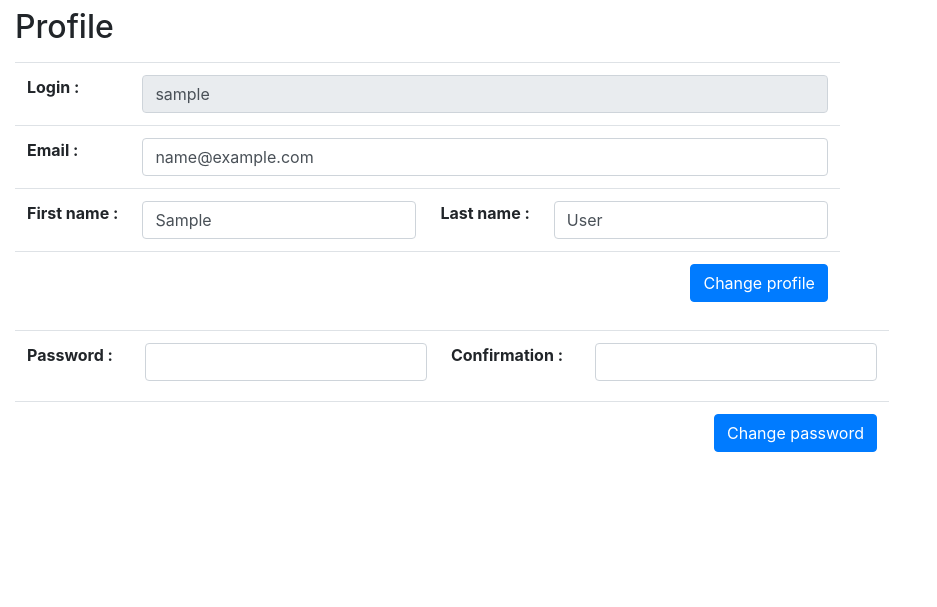
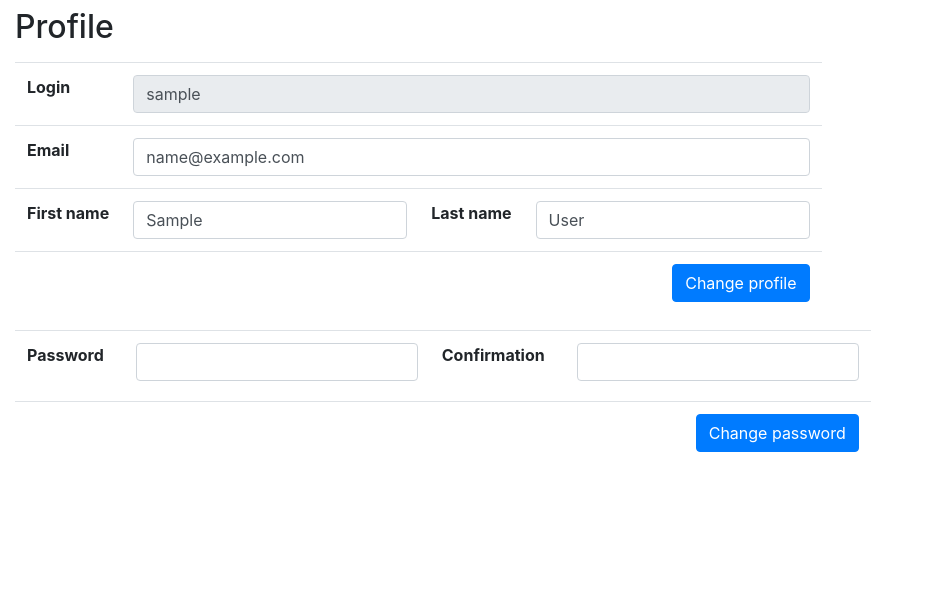
Before and after one commit to rlichiere/rallyman, a Django app: page /user/profile in a window 1280 px wide. Shown: the part 56-663 px from the top of the page, without its empty margins (0-937 px from the left). Run offline with Django 3.2, Linux system fonts and the light colour scheme; the visitor is signed in with stand-in values (Sample User, id 1); data that the repository does not hold is empty; some libraries are stand-ins or nearby versions.

Commit message:
* cleanup

```diff
--- a/user/templates/user/profile.html
+++ b/user/templates/user/profile.html
@@ -6,12 +6,11 @@
 
 {% block page-body %}
 
-
 <form method="post" action="{% url 'user-profile' %}">
 <table class="table table-responsive">
     <tr>
         <th>
-            <label for="user_login">Login&nbsp;:</label>
+            <label for="user_login">Login</label>
         </th>
         <td colspan="3">
             <input type="text" value="{{ user.username }}" id="user_login" class="form-control" readonly>
@@ -19,7 +18,7 @@
     </tr>
     <tr>
         <th>
-            <label for="{{ form_fields.email.id_for_label }}">Email&nbsp;:</label>
+            <label for="{{ form_fields.email.id_for_label }}">Email</label>
         </th>
         <td colspan="3">
             {% render_field form_fields.email class+='form-control' %}
@@ -27,13 +26,13 @@
     </tr>
     <tr>
         <th>
-            <label for="{{ form_fields.first_name.id_for_label }}">First name&nbsp;:</label>
+            <label for="{{ form_fields.first_name.id_for_label }}">First name</label>
         </th>
         <td>
             {% render_field form_fields.first_name class+='form-control' %}
         </td>
         <th>
-            <label for="{{ form_fields.last_name.id_for_label }}">Last name&nbsp;:</label>
+            <label for="{{ form_fields.last_name.id_for_label }}">Last name</label>
         </th>
         <td>
             {% render_field form_fields.last_name class+='form-control' %}
@@ -54,13 +53,13 @@
 <table class="table table-responsive">
     <tr>
         <th>
-            <label for="{{ form_password.password.id_for_label }}" class="mr-sm-2">Password&nbsp;:</label>
+            <label for="{{ form_password.password.id_for_label }}" class="mr-sm-2">Password</label>
         </th>
         <td>
             {% render_field form_password.password class+='form-control mb-2 mr-sm-2' %}
         </td>
         <th>
-            <label for="{{ form_password.password_check.id_for_label }}" class="mr-sm-2">Confirmation&nbsp;:</label>
+            <label for="{{ form_password.password_check.id_for_label }}" class="mr-sm-2">Confirmation</label>
         </th>
         <td>
             {% render_field form_password.password_check class+='form-control mb-2 mr-sm-2' %}
```
